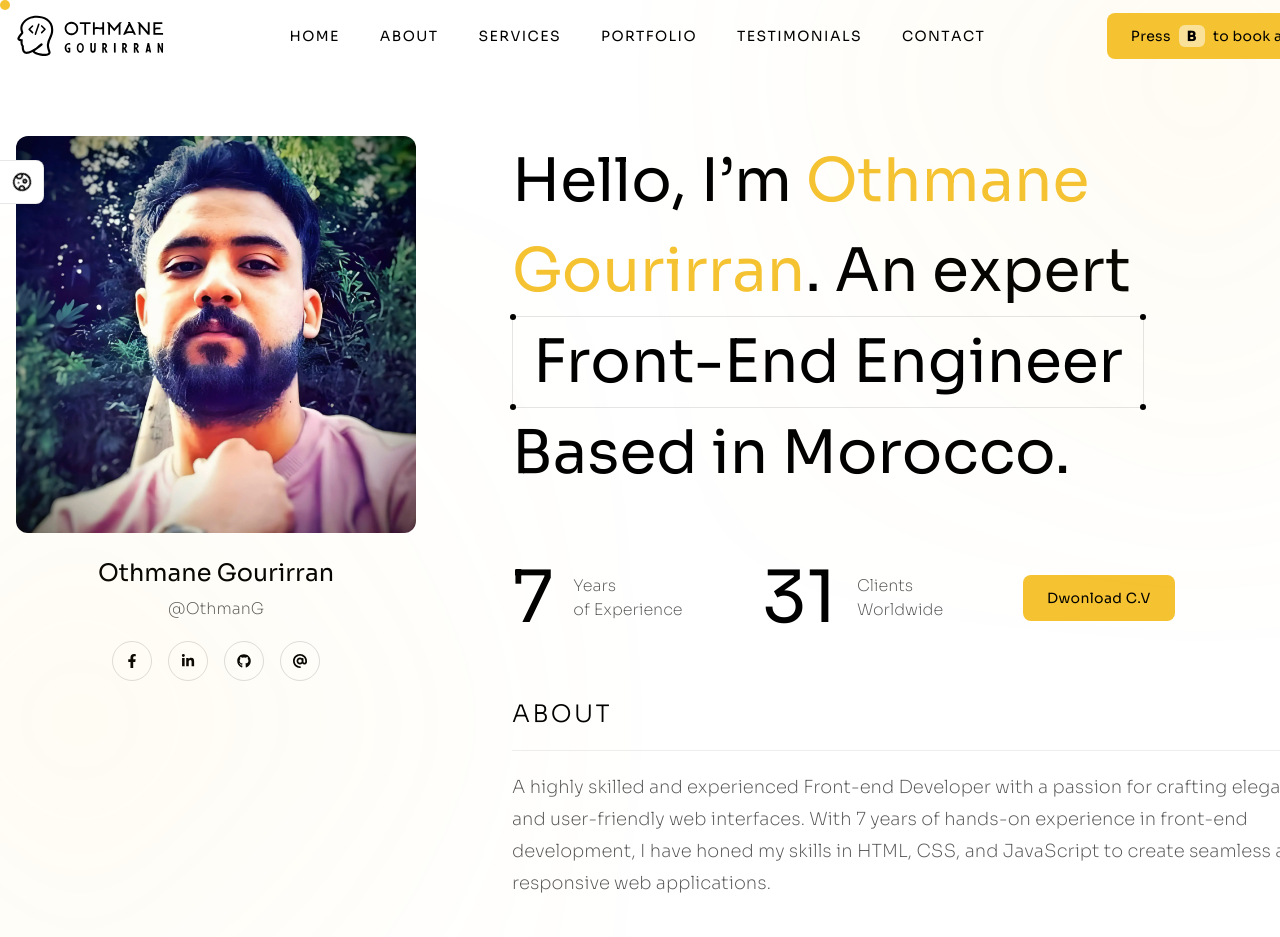
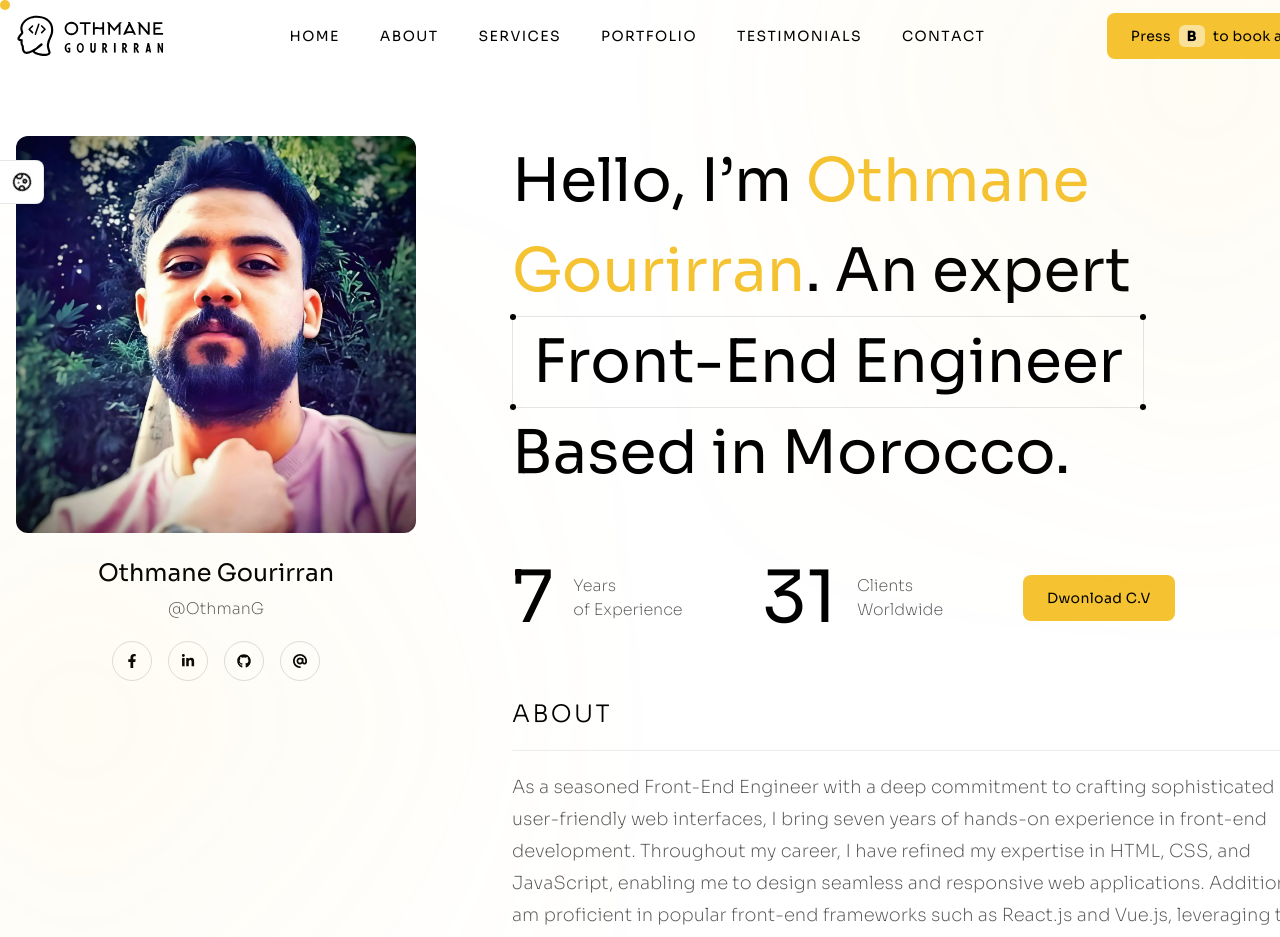
Before and after one commit to OthmanDev/othmandev.github.io, a Vue app: page / in a window 1280 px wide. Shown: the top 937 px of the page. Built offline with nearby package versions, Linux system fonts and the light colour scheme.

Commit message:
update content

```diff
--- a/src/App.vue
+++ b/src/App.vue
@@ -249,7 +249,7 @@
               title: 'CEO & Founder, YouCan Inc.',
               image: 'elghissani-mohamed.webp'
             },
-            quote: "Crafting captivating user experiences through code is not just a job for Othmane, it's a passion. With an expert command over front-end technologies, Othmane brings life to designs and transforms ideas into interactive digital realities. Creating seamless journeys for users. As a Front-end Developer, Othmane illuminates the path where creativity and technology converge.",
+            quote: "Crafting captivating user experiences through code is not just a job for Othmane, it's a passion. With an expert command over front-end technologies, Othmane brings life to designs and transforms ideas into interactive digital realities. Creating seamless journeys for users. As a Front-End Engineer, Othmane illuminates the path where creativity and technology converge.",
             reviews: 5
           },
           {
@@ -267,7 +267,7 @@
               title: 'CEO & Founder, Tekency.',
               image: 'anas-ezzouine.webp'
             },
-            quote: "We've had the privilege of working closely with Othmane, and his impact on our projects has been remarkable. his coding prowess, combined with a keen eye for design, consistently delivers websites that not only look stunning but also function seamlessly. Othmane is not just a developer but a problem-solving artist, able to find elegant solutions to complex challenges.",
+            quote: "We've had the privilege of working closely with Othmane, and his impact on our projects has been remarkable. his coding prowess, combined with a keen eye for design, consistently delivers websites that not only look stunning but also function seamlessly. Othmane is not just a engineer but a problem-solving artist, able to find elegant solutions to complex challenges.",
             reviews: 5
           },
         ],
@@ -635,7 +635,7 @@
                   <div class="border-b border-paragraph dark:border-opacity-10 border-opacity-10 pb-5 md:pb-0 md:border-0 dark:border-white">
                     <h3 class="text-2xl uppercase tracking-widest font-light md:text-xl">About</h3>
                   </div>
-                  <p class="text-lg font-extralight leading-8 md:text-base text-paragraph dark:text-dark-75">A highly skilled and experienced Front-end Developer with a passion for crafting elegant and user-friendly web interfaces. With 7 years of hands-on experience in front-end development, I have honed my skills in HTML, CSS, and JavaScript to create seamless and responsive web applications.</p>
+                  <p class="text-lg font-extralight leading-8 md:text-base text-paragraph dark:text-dark-75">As a seasoned Front-End Engineer with a deep commitment to crafting sophisticated and user-friendly web interfaces, I bring seven years of hands-on experience in front-end development. Throughout my career, I have refined my expertise in HTML, CSS, and JavaScript, enabling me to design seamless and responsive web applications. Additionally, I am proficient in popular front-end frameworks such as React.js and Vue.js, leveraging their capabilities to enhance the interactivity and performance of web-based projects.</p>
                 </div>
                 <div class="grid gap-8 md:gap-6">
                   <div class="border-b border-paragraph dark:border-white dark:border-opacity-10 border-opacity-10 pb-5 md:pb-0 md:border-0">
```
